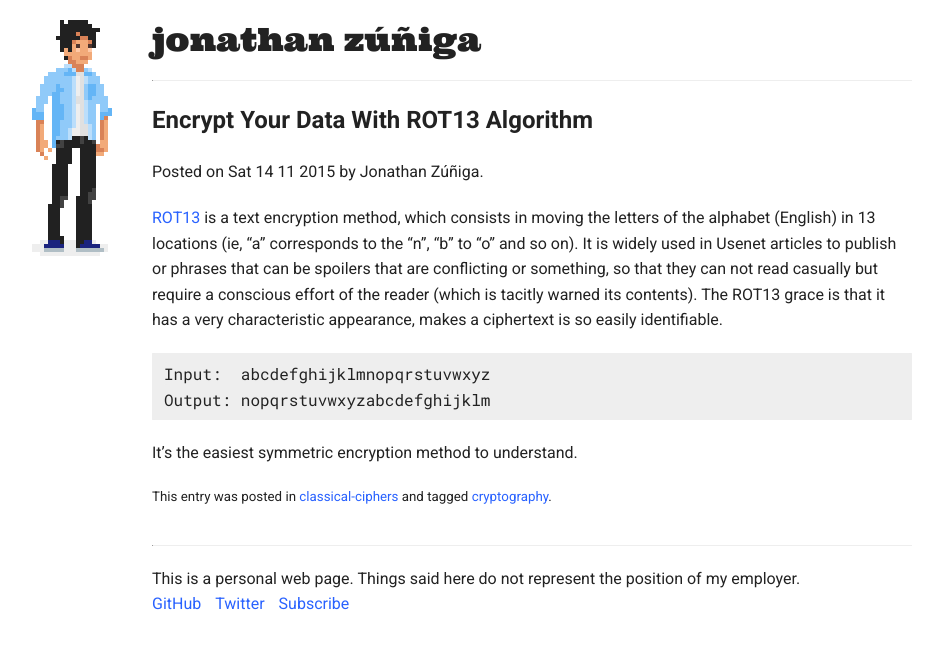
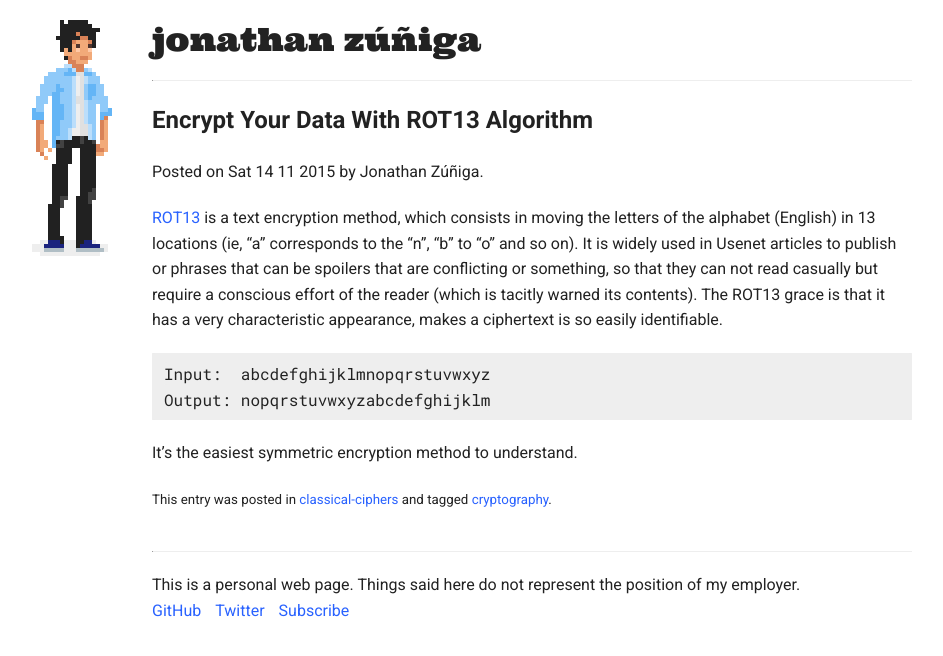
Before and after one commit to jonathanzuniga/jonathanzuniga.github.io, a Jekyll site: the page built from _posts/2015-10-17-encrypt-your-data-with-rot13-algorithm.md, in a window 1280 px wide. Shown: the top 656 px of the page, without its empty margins (108-1051 px from the left). Built offline with Jekyll 4.4.1, drawn with Linux system fonts in a browser that asks for light colours.

Commit message:
Comment the post meta line-height.

```diff
--- a/_sass/_layout.scss
+++ b/_sass/_layout.scss
@@ -255,9 +255,9 @@
 .page-content {
 	// padding: $spacing-unit 0;
 
-	.post-footer-meta {
-		line-height: normal;
-	}
+	// .post-footer-meta {
+	// 	line-height: normal;
+	// }
 }
 
 .post-list {
```
